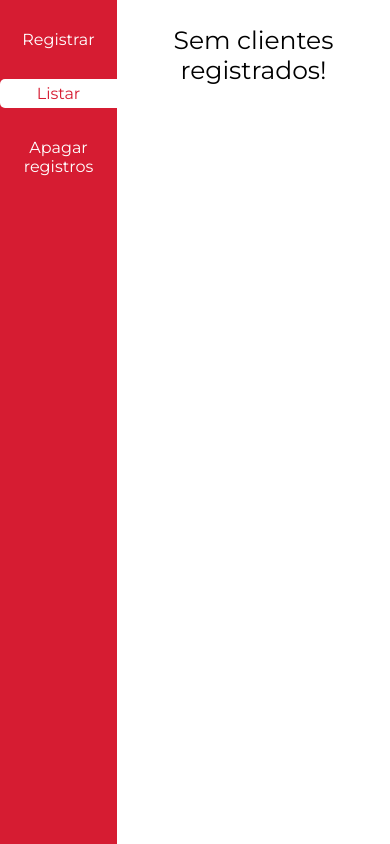
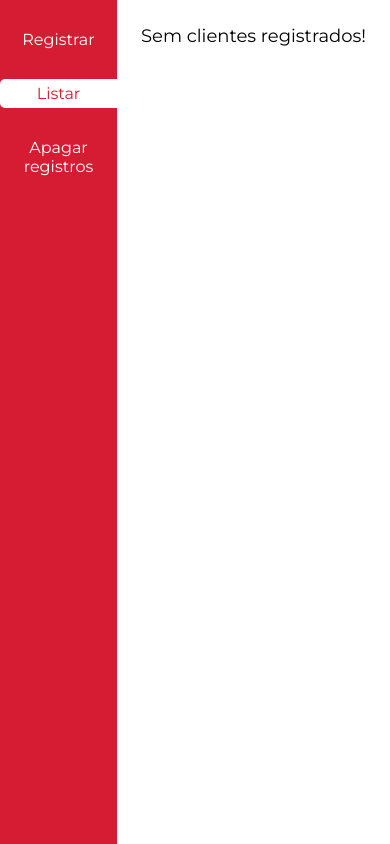
Before and after one commit to Braz99/gerenciador-de-pedidos, a React (Create React App) app: page /list in a window 390 px wide. Built offline with nearby package versions, Linux system fonts and the light colour scheme.

Commit message:
Ajusta o css do main-list

```diff
--- a/src/components/ClientsList.jsx
+++ b/src/components/ClientsList.jsx
@@ -2,7 +2,11 @@ import ClientInfo from "./ClientInfo";
 
 function ClientsList({ clients }) {
   if (clients.length === 0) {
-    return <div className="clients-list-empty">Sem clientes registrados!</div>;
+    return (
+      <div className="clients-list-empty">
+        <span className="clients-list-message">Sem clientes registrados!</span>
+      </div>
+    );
   }
 
   return (
--- a/src/styles/components/main-list-s.css
+++ b/src/styles/components/main-list-s.css
@@ -61,8 +61,12 @@
   width: 100%;
   height: 100%;
   padding: 20px 0px;
+}
+
+.clients-list-message {
+  font-weight: 400;
   font-size: 25px;
-  font-weight: 400;
+  text-align: center;
 }
 
 @media (max-width: 1050px) {
@@ -77,6 +81,10 @@
   }
   .client-info-remove-button {
     width: 80%;
+  }
+
+  .clients-list-message {
+    font-size: 20px;
   }
 }
 
@@ -96,4 +104,8 @@
     text-align: center;
     font-size: 16px;
   }
+
+  .clients-list-message {
+    font-size: 18px;
+  }
 }
```
